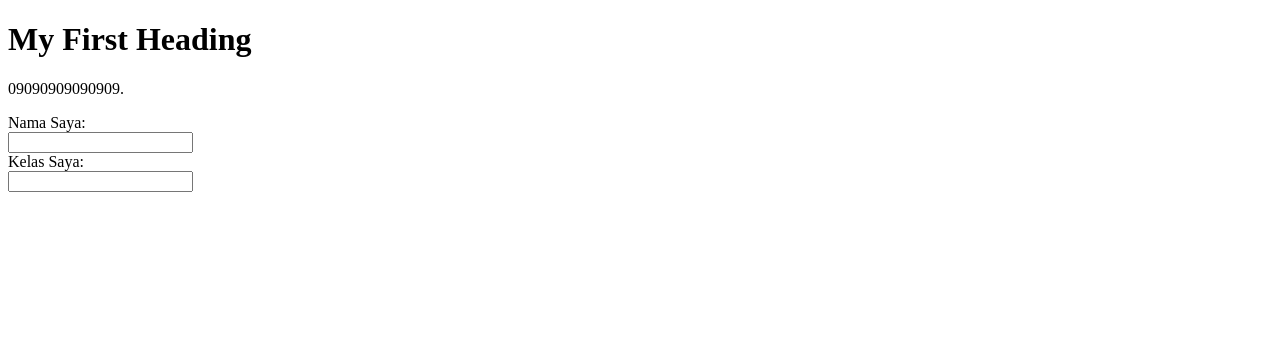
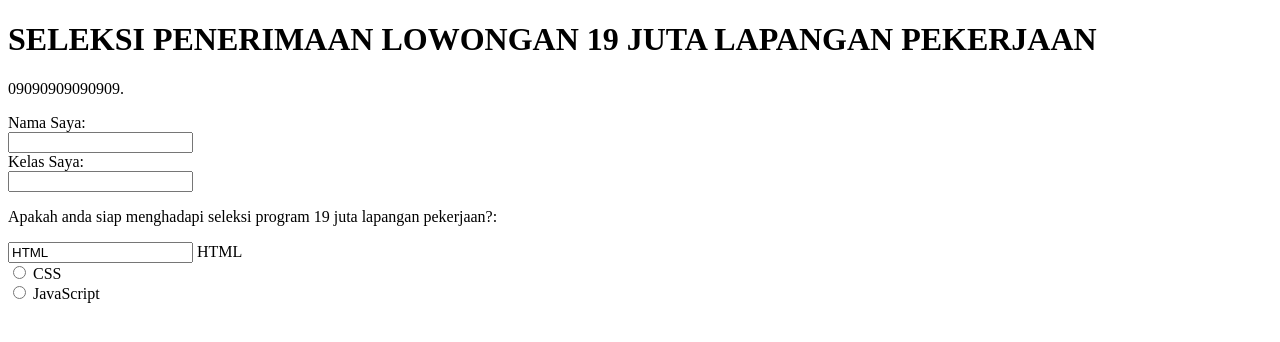
Before and after one commit to kallabiew/latihan-website, a plain HTML site: page index.html in a window 1280 px wide. Drawn offline with Linux system fonts and the light colour scheme.

Commit message:
Update index.html

```diff
--- a/index.html
+++ b/index.html
@@ -5,7 +5,7 @@
 </head>
 <body>
 
-<h1>My First Heading</h1>
+<h1>SELEKSI PENERIMAAN LOWONGAN 19 JUTA LAPANGAN PEKERJAAN</h1>
 <p>09090909090909.</p>
 
 </body>
@@ -16,3 +16,13 @@
   <label for="lname">Kelas Saya:</label><br>
   <input type="text" id="lname" name="lname">
 </form>
+<p>Apakah anda siap menghadapi seleksi program 19 juta lapangan pekerjaan?:</p>
+
+<form>
+  <input type="Saya Siap" id="html" name="fav_language" value="HTML">
+  <label for="html">HTML</label><br>
+  <input type="radio" id="css" name="fav_language" value="CSS">
+  <label for="css">CSS</label><br>
+  <input type="radio" id="javascript" name="fav_language" value="JavaScript">
+  <label for="javascript">JavaScript</label>
+</form>
```
